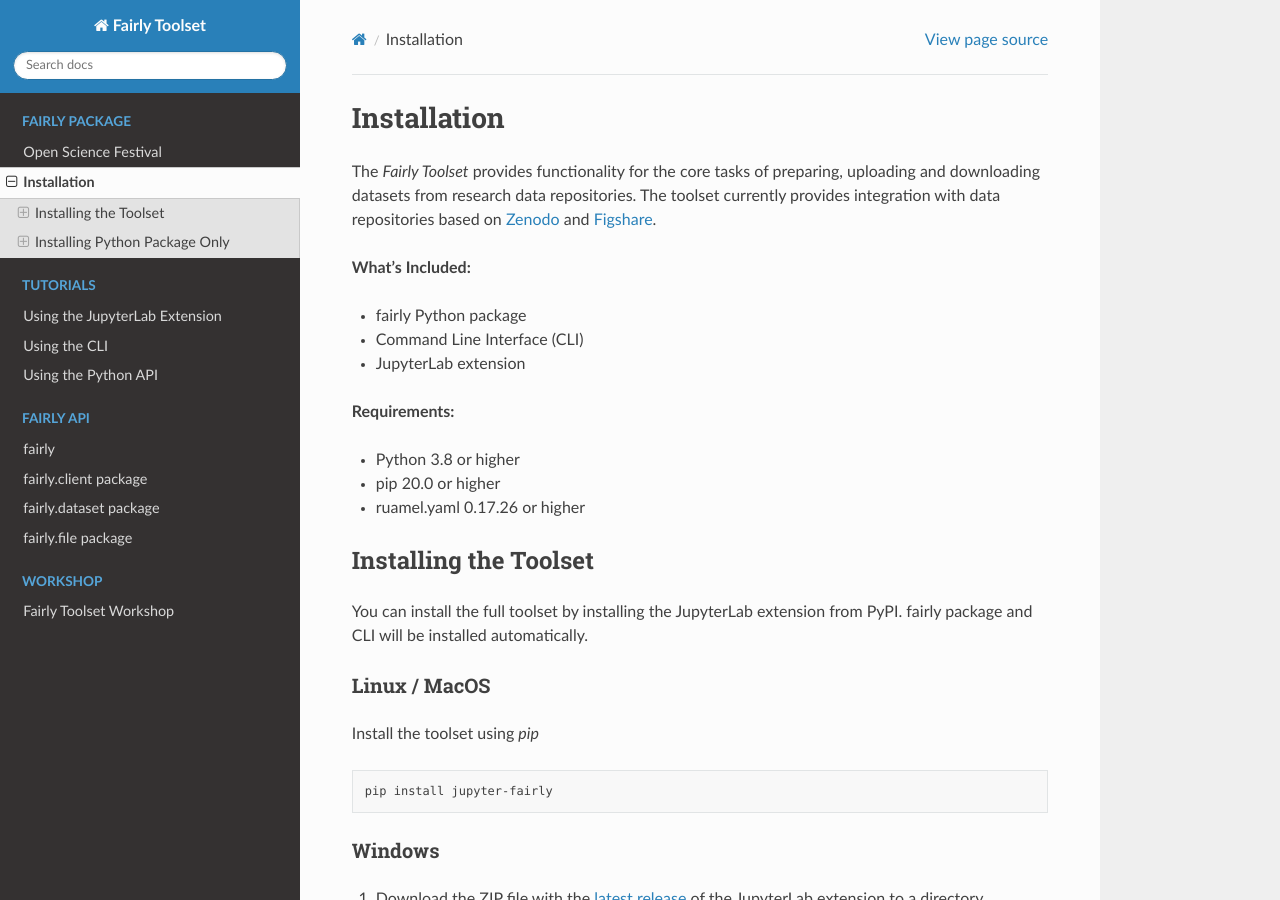
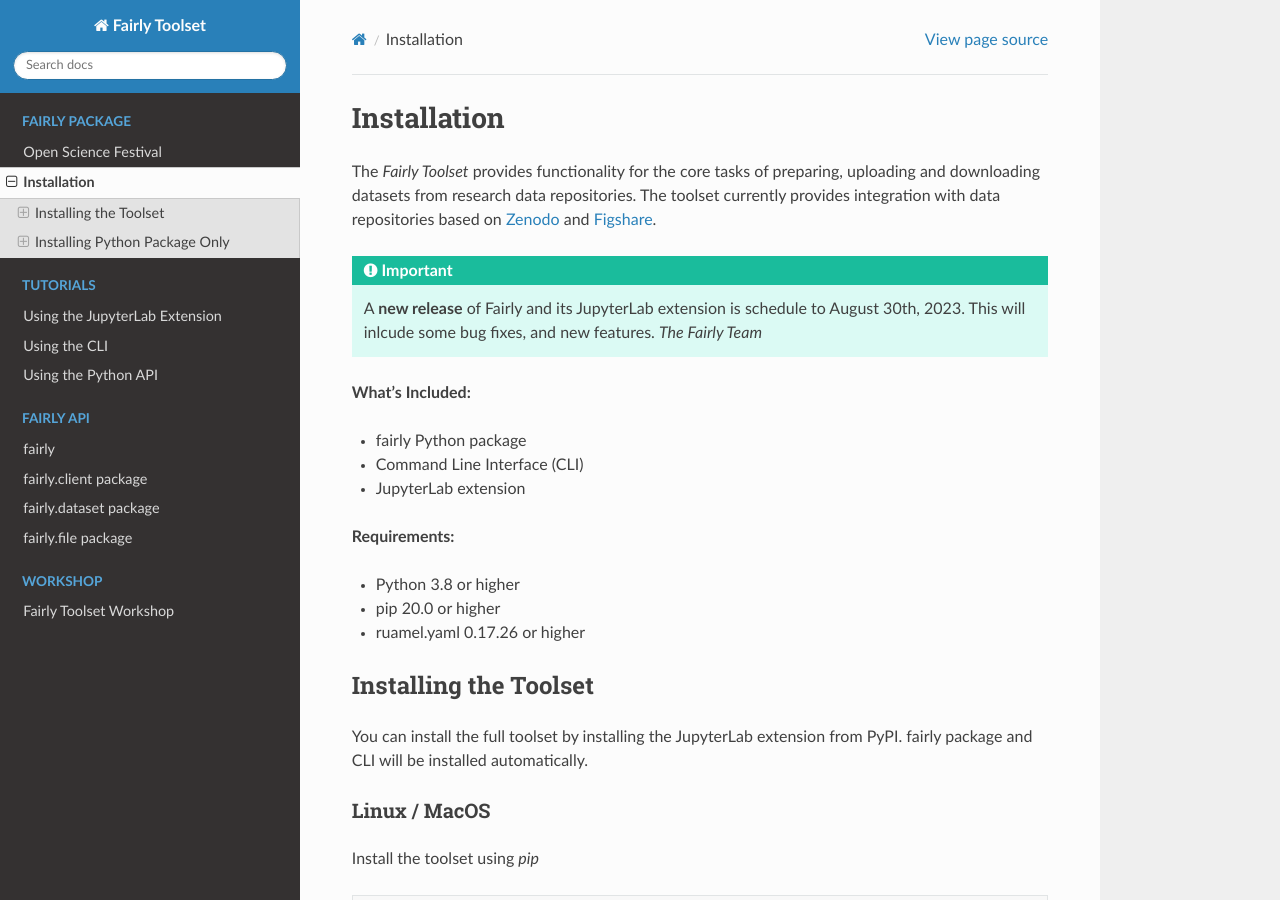
Before and after one commit to ITC-CRIB/fairly, a Sphinx documentation site: the page built from docs/installation.rst, in a window 1280 px wide and 900 px high. Built offline with Sphinx 7.4.7 and the Read the Docs theme 2.0.0, drawn with Linux system fonts in a browser that asks for light colours.

Commit message:
add note about new release

```diff
--- a/docs/installation.rst
+++ b/docs/installation.rst
@@ -4,6 +4,13 @@
 ================
 
 The *Fairly Toolset* provides functionality for the core tasks of preparing, uploading and downloading datasets from research data repositories. The toolset currently provides integration with data repositories based on `Zenodo <https://zenodo.org/>`_ and `Figshare <https://figshare.com/>`_.
+
+
+.. important::
+
+   A **new release** of Fairly and its JupyterLab extension is schedule to August 30th, 2023. This will inlcude some bug fixes, and new features.
+   *The Fairly Team*
+
 
 **What's Included:**
 
```
